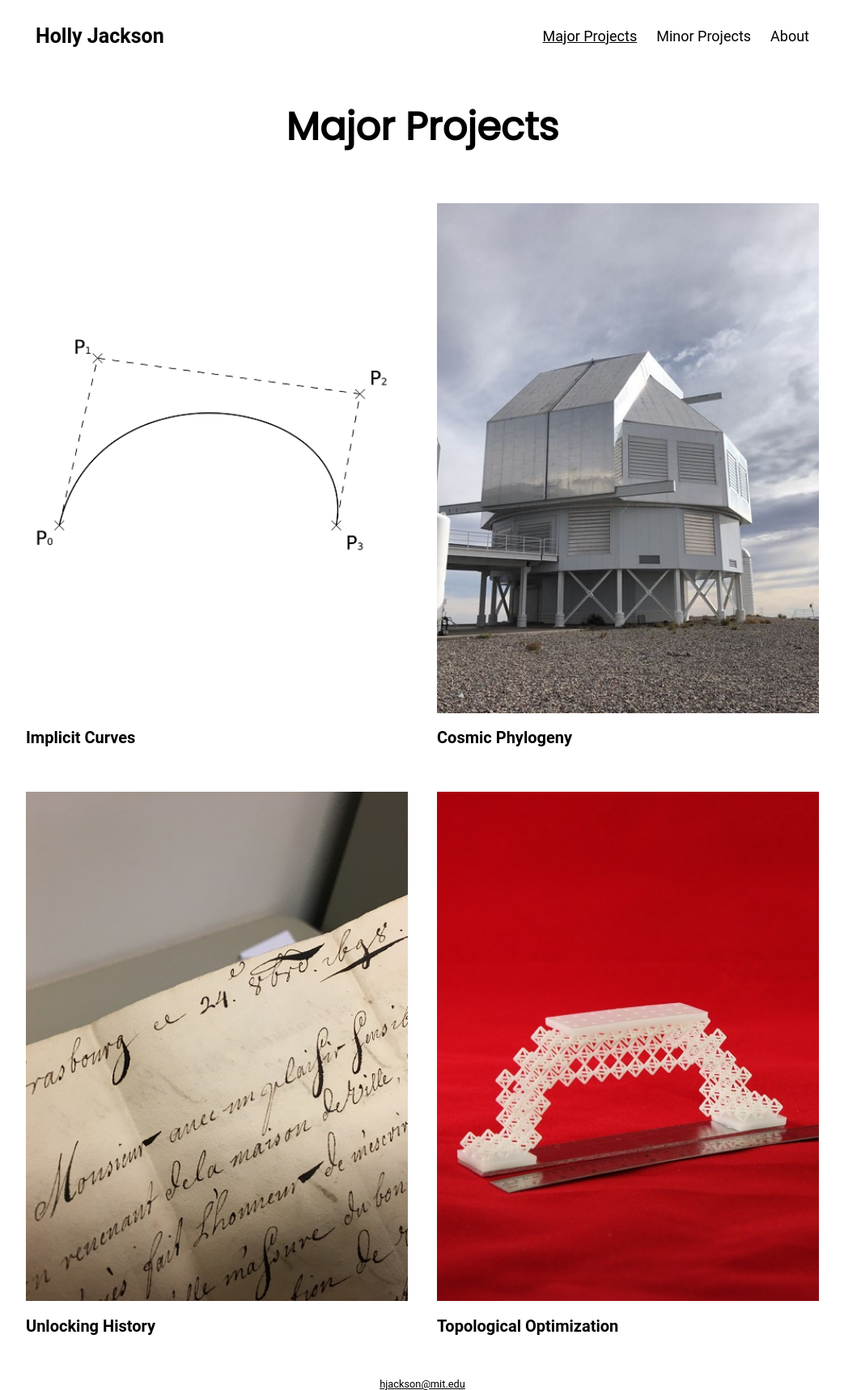
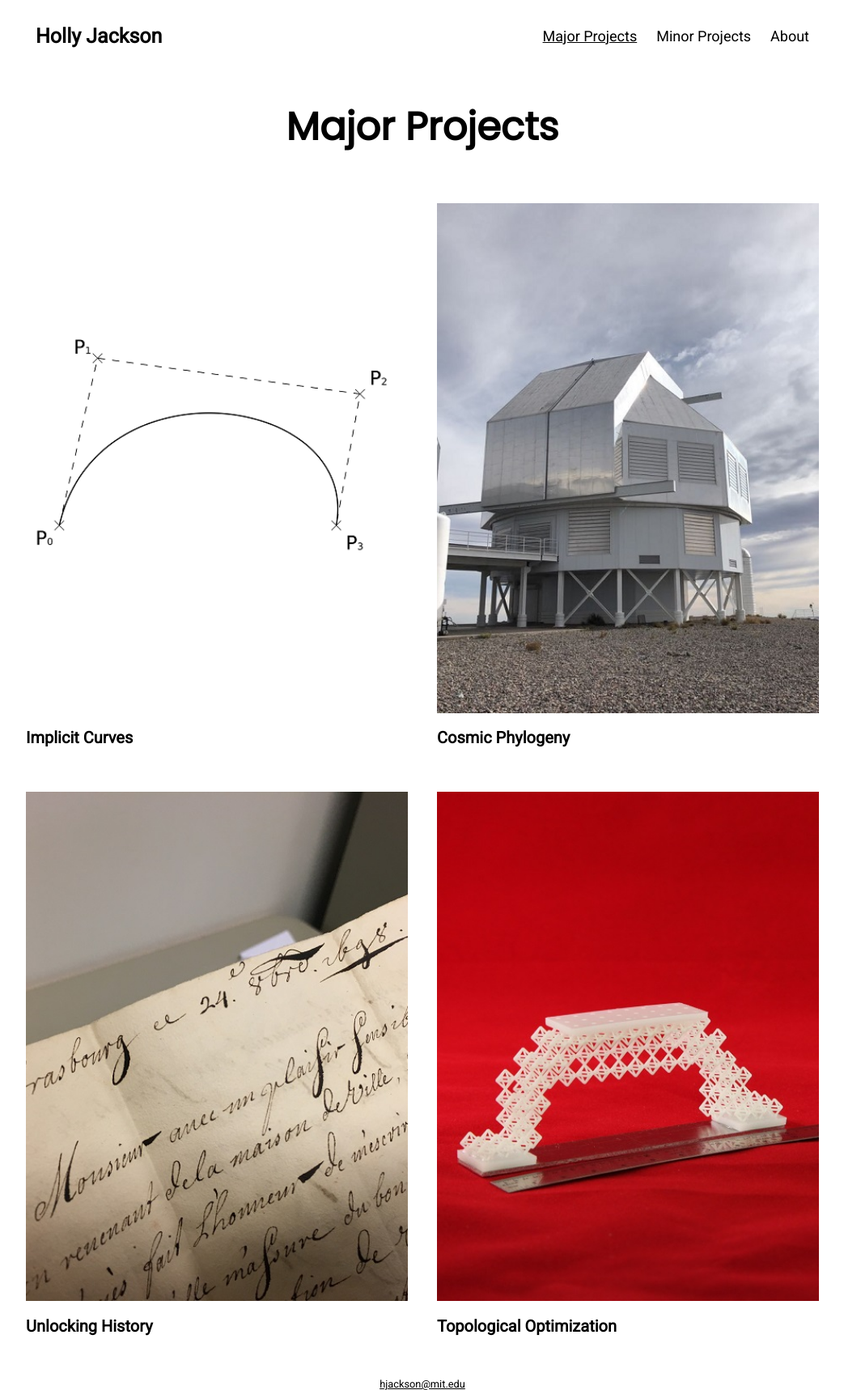
Before and after one commit to hollyjackson/hollyjackson.github.io, a Jekyll site: the page built from index.html, in a window 1280 px wide. Shown: the whole page at 81% size, without its empty margins (118-1161 px from the left). Built offline with Jekyll 4.4.1, drawn with Linux system fonts in a browser that asks for light colours.

Commit message:
fixing fonts

```diff
--- a/_layouts/default.html
+++ b/_layouts/default.html
@@ -10,6 +10,8 @@
 		<!-- FONTS -->
 		<link href="https://fonts.googleapis.com/css2?family=Poppins&display=swap" rel="stylesheet">
 		<link href="https://fonts.googleapis.com/css2?family=Poppins:wght@100&display=swap" rel="stylesheet">
+		<link href="https://fonts.googleapis.com/css2?family=Roboto&display=swap" rel="stylesheet">
+		<link href="https://fonts.googleapis.com/css2?family=Roboto:wght@100;400&display=swap" rel="stylesheet">
 	</head>
 	<body>
 		<div class="main">
```
